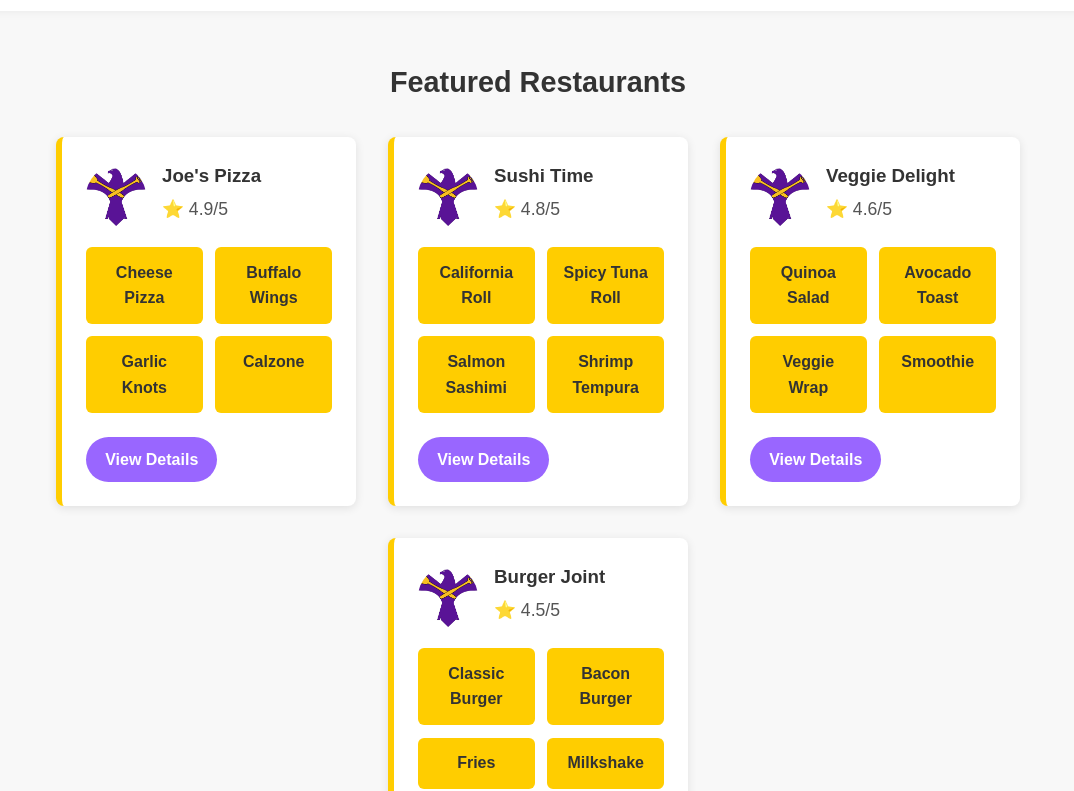
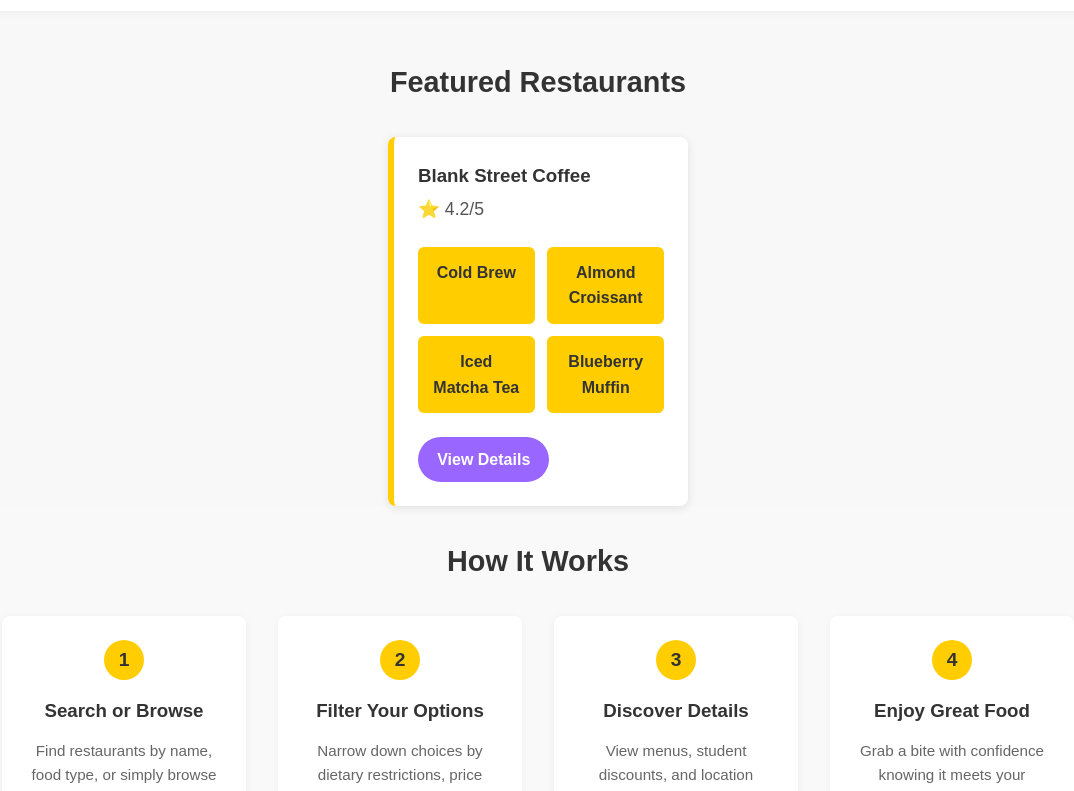
Before and after one commit to mlipyansky/webproj, a React (Create React App) app in the folder client/: page / in a window 1280 px wide. Shown: the part 1080-1871 px from the top of the page, without its empty margins (102-1176 px from the left). Built offline with nearby package versions, Linux system fonts and the light colour scheme.

Commit message:
added first restaurant

```diff
--- a/client/src/components/Map.js
+++ b/client/src/components/Map.js
@@ -1,4 +1,3 @@
-// src/components/Map.js
 import React, { useEffect, useRef } from 'react';
 import { restaurants } from '../data/restaurants';
 import '../styles/Map.css';
@@ -19,10 +18,14 @@
       // Hunter College coordinates
       const hunterCollege = { lat: 40.7687, lng: -73.9646 };
 
+      // Initialize the map centered on Hunter College
       googleMapRef.current = new window.google.maps.Map(mapRef.current, {
         center: hunterCollege,
         zoom: 15,
       });
+
+      // Create geocoder instance
+      const geocoder = new window.google.maps.Geocoder();
 
       // Add marker for Hunter College
       new window.google.maps.Marker({
@@ -34,11 +37,17 @@
         }
       });
 
-      // Add markers for each restaurant
+      // Add markers for each restaurant using geocoding
       restaurants.forEach(restaurant => {
-        if (restaurant.location && restaurant.location.coordinates) {
+        if (restaurant.address) {
+          // Geocode the address to get coordinates
+          geocoder.geocode({ address: restaurant.address }, (results, status) => {
+            if (status === 'OK' && results[0]) {
+              const position = results[0].geometry.location;
+
+              // Create marker at the geocoded position
               const marker = new window.google.maps.Marker({
-            position: restaurant.location.coordinates,
+                position: position,
                 map: googleMapRef.current,
                 title: restaurant.name
               });
@@ -49,7 +58,9 @@
                   <div class="map-info-window">
                     <h3>${restaurant.name}</h3>
                     <p>⭐ ${restaurant.rating}/5</p>
-                ${restaurant.location.address ? `<p>${restaurant.location.address}</p>` : ''}
+                    <p>${restaurant.address}</p>
+                    ${restaurant.deals && restaurant.deals.length > 0 ?
+                      `<p><strong>Deals:</strong> ${restaurant.deals[0]}</p>` : ''}
                     <a href="/restaurant/${restaurant.id}">View Details</a>
                   </div>
                 `
@@ -57,6 +68,10 @@
 
               marker.addListener('click', () => {
                 infoWindow.open(googleMapRef.current, marker);
+              });
+            } else {
+              console.warn(`Geocoding failed for ${restaurant.name}: ${status}`);
+            }
           });
         }
       });
--- a/client/src/data/restaurants.js
+++ b/client/src/data/restaurants.js
@@ -1,92 +1,27 @@
-// src/data/restaurants.js
 export const restaurants = [
   {
     id: 1,
-    name: "Joe's Pizza",
-    rating: 4.9,
-    logo: "/main_logo.png",
-    location: {
-      address: "123 Campus Rd",
-      distance: "0.2 miles from campus",
-      coordinates: { lat: 40.768, lng: -73.964 }
-    },
-    priceRange: "$",
-    foods: [
-      { id: 1, name: "Cheese Pizza", price: 3.99, tags: ["vegetarian"] },
-      { id: 2, name: "Buffalo Wings", price: 5.99, tags: ["halal"] },
-      { id: 3, name: "Garlic Knots", price: 2.99, tags: ["vegetarian"] },
-      { id: 4, name: "Calzone", price: 6.99, tags: ["vegetarian"] }
+    name: "Blank Street Coffee",
+    rating: 4.2,
+    address: "1284 3rd Ave, New York, NY 10021",
+    description: "Coffee shop with sustainable beans, pastries, and breakfast items.",
+    priceRange: "$1–10",
+    website: "https://www.blankstreet.com/",
+    menu: [
+      { id: 1, name: "Cold Brew", tags: [] },
+      { id: 2, name: "Almond Croissant", tags: [] },
+      { id: 3, name: "Iced Matcha Tea", tags: [] },
+      { id: 4, name: "Blueberry Muffin", tags: [] }
     ],
-    deals: ["10% off with student ID"],
-    reviews: []
+    deals: [],
   },
-  {
-    id: 2,
-    name: "Sushi Time",
-    rating: 4.8,
-    logo: "/main_logo.png",
-    location: {
-      address: "456 Lexington Ave",
-      distance: "0.4 miles from campus",
-      coordinates: { lat: 40.766, lng: -73.967 }
-    },
-    priceRange: "$$",
-    foods: [
-      { id: 5, name: "California Roll", price: 7.99, tags: ["pescetarian"] },
-      { id: 6, name: "Spicy Tuna Roll", price: 8.99, tags: ["pescetarian"] },
-      { id: 7, name: "Salmon Sashimi", price: 9.99, tags: ["pescetarian"] },
-      { id: 8, name: "Shrimp Tempura", price: 10.99, tags: ["pescetarian"] }
-    ],
-    deals: ["Free miso soup with $20 purchase"],
-    reviews: []
-  },
-  {
-    id: 3,
-    name: "Veggie Delight",
-    rating: 4.6,
-    logo: "/main_logo.png",
-    location: {
-      address: "789 Park Ave",
-      distance: "0.5 miles from campus",
-      coordinates: { lat: 40.770, lng: -73.961 }
-    },
-    priceRange: "$$",
-    foods: [
-      { id: 9, name: "Quinoa Salad", price: 8.99, tags: ["vegan", "gluten-free"] },
-      { id: 10, name: "Avocado Toast", price: 6.99, tags: ["vegan"] },
-      { id: 11, name: "Veggie Wrap", price: 7.99, tags: ["vegan"] },
-      { id: 12, name: "Smoothie", price: 5.99, tags: ["vegan", "gluten-free"] }
-    ],
-    deals: ["15% student discount on Mondays"],
-    reviews: []
-  },
-  {
-    id: 4,
-    name: "Burger Joint",
-    rating: 4.5,
-    logo: "/main_logo.png",
-    location: {
-      address: "321 Third Ave",
-      distance: "0.3 miles from campus",
-      coordinates: { lat: 40.765, lng: -73.960 }
-    },
-    priceRange: "$$",
-    foods: [
-      { id: 13, name: "Classic Burger", price: 8.99, tags: [] },
-      { id: 14, name: "Bacon Burger", price: 10.99, tags: [] },
-      { id: 15, name: "Fries", price: 3.99, tags: ["vegetarian", "gluten-free"] },
-      { id: 16, name: "Milkshake", price: 4.99, tags: ["vegetarian"] }
-    ],
-    deals: ["Free drink with burger purchase"],
-    reviews: []
-  }
 ];
 
 // Filter functions for restaurant data
 export const filterByDiet = (restaurants, dietType) => {
   return restaurants.filter(restaurant =>
-    restaurant.foods.some(food =>
-      food.tags && food.tags.includes(dietType.toLowerCase())
+    restaurant.menu.some(item =>
+      item.tags && item.tags.includes(dietType.toLowerCase())
     )
   );
 };
@@ -99,6 +34,7 @@
   const searchTerm = term.toLowerCase();
   return restaurants.filter(restaurant =>
     restaurant.name.toLowerCase().includes(searchTerm) ||
-    restaurant.foods.some(food => food.name.toLowerCase().includes(searchTerm))
+    restaurant.description.toLowerCase().includes(searchTerm) ||
+    restaurant.menu.some(item => item.name.toLowerCase().includes(searchTerm))
   );
 };
--- a/client/src/pages/Home.js
+++ b/client/src/pages/Home.js
@@ -50,12 +50,6 @@
   {restaurants.map(restaurant => (
     <div key={restaurant.id} className="restaurant-card">
       <div className="restaurant-header">
-                <img
-                  src={restaurant.logo}
-                  alt={restaurant.name}
-                  className="restaurant-logo"
-                  onError={(e) => {e.target.src = 'images/default-logo.png'}}
-                />
         <div className="restaurant-info">
           <h3>{restaurant.name}</h3>
           <div className="rating">
@@ -65,9 +59,9 @@
       </div>
 
       <div className="food-grid">
-                {restaurant.foods.map(food => (
-                  <div key={food.id} className="food-item">
-                    {food.name}
+        {restaurant.menu.map(item => (
+          <div key={item.id} className="food-item">
+            {item.name}
           </div>
         ))}
       </div>
--- a/client/src/pages/MealPlanning.js
+++ b/client/src/pages/MealPlanning.js
@@ -28,7 +28,7 @@
 
     // Get all foods matching the diet
     const dietFoods = filteredRestaurants.flatMap(r =>
-      r.foods.filter(f => f.tags && f.tags.includes(selectedDiet.toLowerCase()))
+      r.menu.filter(item => item.tags && item.tags.includes(selectedDiet.toLowerCase()))
     );
 
     if (dietFoods.length === 0) {
@@ -99,7 +99,7 @@
                 <h3>{food.name}</h3>
                 <p className="restaurant-source">
                   from {restaurants.find(r =>
-                    r.foods.some(f => f.id === food.id)
+                    r.menu.some(item => item.id === food.id)
                   )?.name || 'Unknown Restaurant'}
                 </p>
                 <div className="food-tags">
--- a/client/src/pages/RestaurantDetail.js
+++ b/client/src/pages/RestaurantDetail.js
@@ -1,4 +1,3 @@
-// src/pages/RestaurantDetail.js
 import React, { useState, useEffect } from 'react';
 import { useParams } from 'react-router-dom';
 import { restaurants } from '../data/restaurants';
@@ -40,36 +39,40 @@
   return (
     <div className="restaurant-detail-container">
       <div className="restaurant-detail-header">
-        <img
-          src={restaurant.logo}
-          alt={restaurant.name}
-          className="restaurant-detail-logo"
-          onError={(e) => {e.target.src = 'images/default-logo.png'}}
-        />
         <div className="restaurant-detail-info">
           <h1>{restaurant.name}</h1>
           <div className="rating">
             <span role="img" aria-label="rating">⭐</span> {restaurant.rating}/5
           </div>
-          {restaurant.location && (
-            <p className="address">{restaurant.location.address} • {restaurant.location.distance}</p>
-          )}
-          {restaurant.priceRange && (
+          <p className="address">{restaurant.address}</p>
           <p className="price-range">Price Range: {restaurant.priceRange}</p>
+          <p className="description">{restaurant.description}</p>
+          {restaurant.website && (
+  <p className="website">
+    <span role="img" aria-label="website">🌐</span>{' '}
+    <a
+      href={restaurant.website}
+      target="_blank"
+      rel="noopener noreferrer"
+      className="website-link"
+    >
+      Visit Website
+    </a>
+  </p>
 )}
         </div>
       </div>
 
       <section className="menu-section">
-        <h2>Menu</h2>
+        <h2>Featured Menu Items</h2>
         <div className="food-detail-grid">
-          {restaurant.foods.map(food => (
-            <div key={food.id} className="food-detail-item">
-              <h3>{food.name}</h3>
-              {food.price && <p className="price">${food.price}</p>}
-              {food.tags && food.tags.length > 0 && (
+          {restaurant.menu.map(item => (
+            <div key={item.id} className="food-detail-item">
+              <h3>{item.name}</h3>
+              {item.price && <p className="price">${item.price.toFixed(2)}</p>}
+              {item.tags && item.tags.length > 0 && (
                 <div className="tags">
-                  {food.tags.map(tag => (
+                  {item.tags.map(tag => (
                     <span key={tag} className="tag">{tag}</span>
                   ))}
                 </div>
@@ -79,18 +82,16 @@
         </div>
       </section>
 
+      {restaurant.deals && restaurant.deals.length > 0 && (
         <section className="deals-section">
-        {restaurant.deals && restaurant.deals.length > 0 && (
-          <>
           <h2>Special Deals</h2>
           <ul className="deals-list">
             {restaurant.deals.map((deal, index) => (
               <li key={index} className="deal-item">{deal}</li>
             ))}
           </ul>
-          </>
+        </section>
       )}
-      </section>
 
       <section className="reviews-section">
         <h2>Reviews</h2>
--- a/client/src/pages/Search.js
+++ b/client/src/pages/Search.js
@@ -120,12 +120,7 @@
             searchResults.map(restaurant => (
               <div key={restaurant.id} className="restaurant-card">
                 <div className="restaurant-header">
-                  <img
-                    src={restaurant.logo}
-                    alt={restaurant.name}
-                    className="restaurant-logo"
-                    onError={(e) => {e.target.src = 'images/default-logo.png'}}
-                  />
+
                   <div className="restaurant-info">
                     <h3>{restaurant.name}</h3>
                     <div className="rating">
@@ -135,9 +130,9 @@
                 </div>
 
                 <div className="food-grid">
-                  {restaurant.foods.slice(0, 4).map(food => (
-                    <div key={food.id || food.name} className="food-item">
-                      {food.name}
+                  {restaurant.menu.slice(0, 4).map(item => (
+                    <div key={item.id || item.name} className="food-item">
+                      {item.name}
                     </div>
                   ))}
                 </div>
```
Also changed, not shown: client/src/components/RestaurantCard.js (+4 -5 lines). Lines whose indentation alone changed are shown as unchanged.
